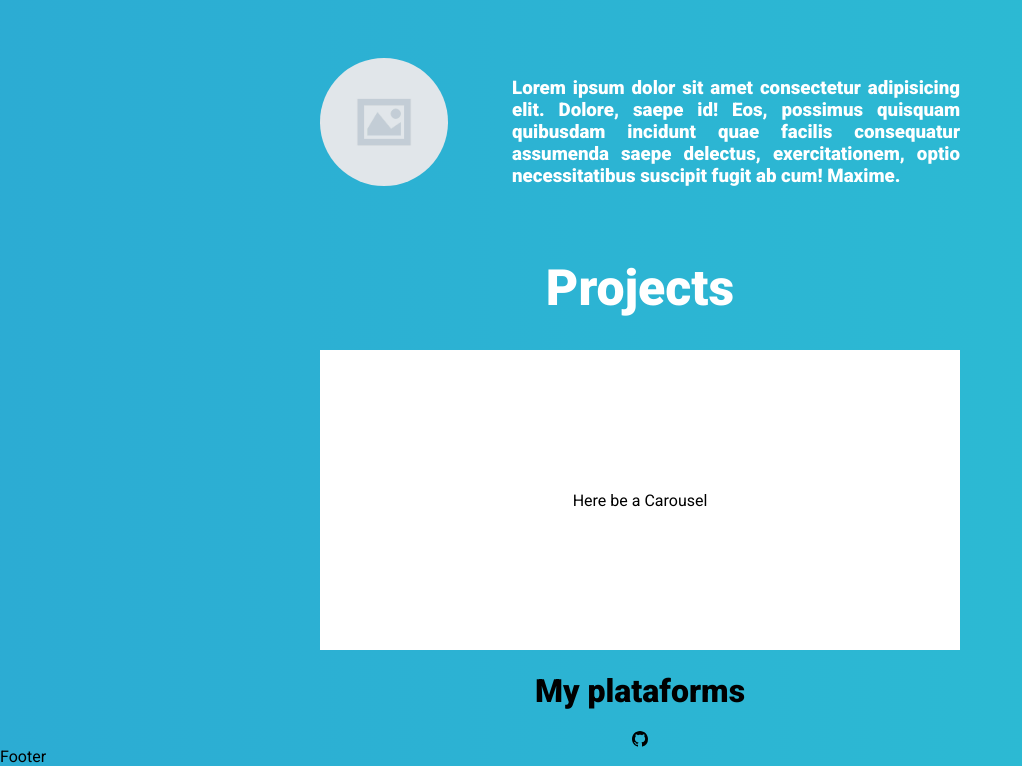
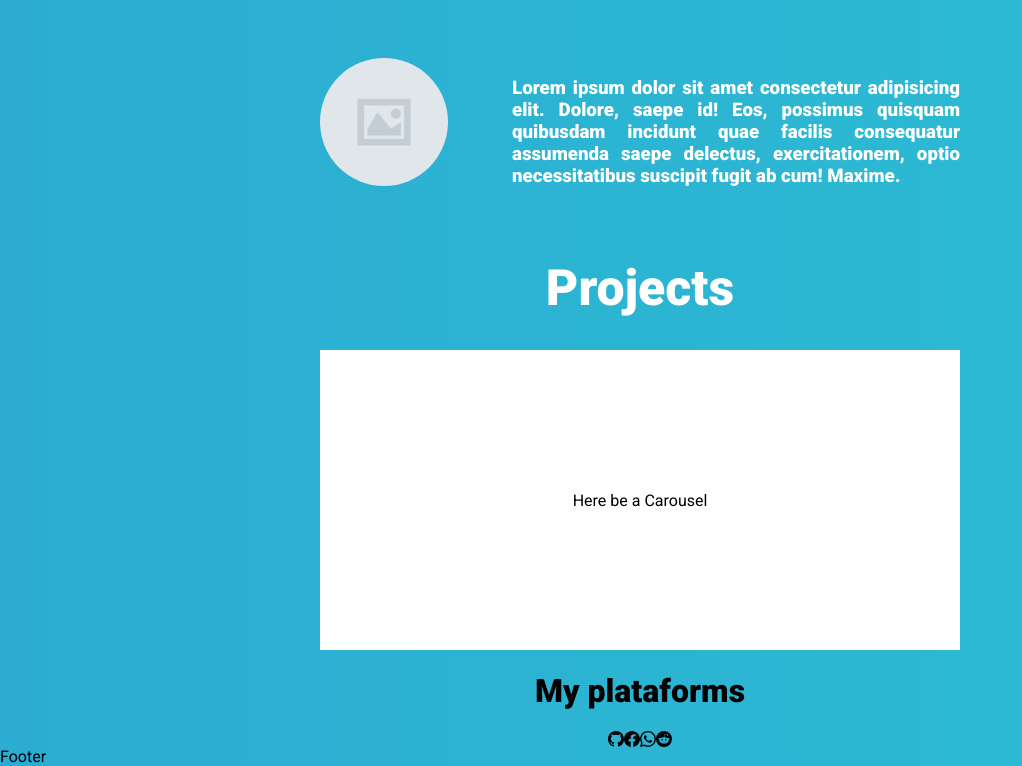
Before and after one commit to NovumChaldea/persona, a React (Create React App) app: page / in a window 1280 px wide. Shown: the part 639-1405 px from the top of the page, without its empty margins (0-1022 px from the left). Built offline with nearby package versions, Linux system fonts and the light colour scheme.

Commit message:
Added icons to contact section

```diff
--- a/src/components/Contact.jsx
+++ b/src/components/Contact.jsx
@@ -1,6 +1,6 @@
 import React from 'react'
 import styles from '../styles/Contact.module.css';
-import { BsGithub } from 'react-icons/bs';
+import { BsGithub, BsFacebook, BsWhatsapp, BsReddit } from 'react-icons/bs';
 
 const Contact = () => {
   return (
@@ -8,6 +8,9 @@ const Contact = () => {
       <h1>My plataforms</h1>
       <div className={styles.icons}>
         <BsGithub/>
+        <BsFacebook/>
+        <BsWhatsapp/>
+        <BsReddit/>
       </div>
     </div>
   )
```
